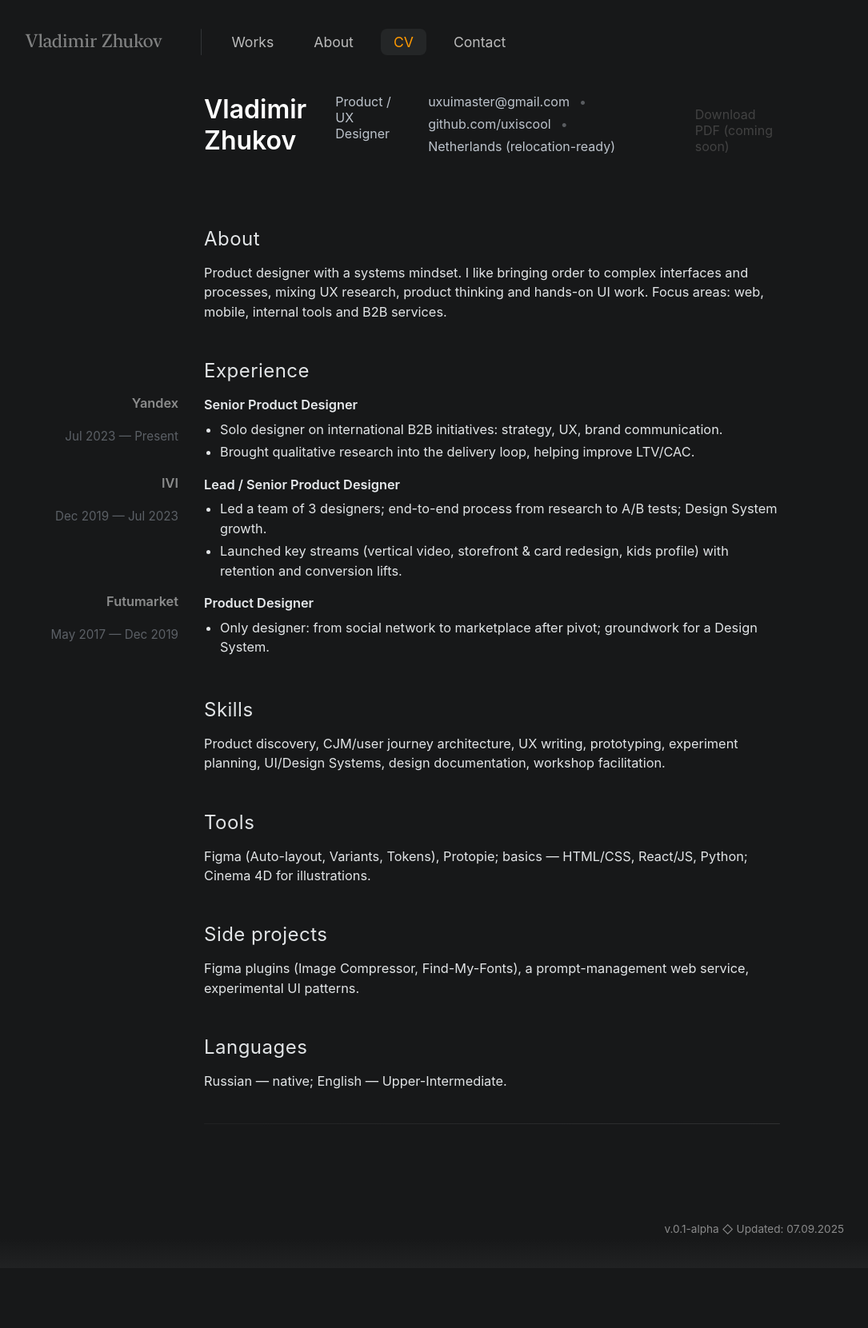
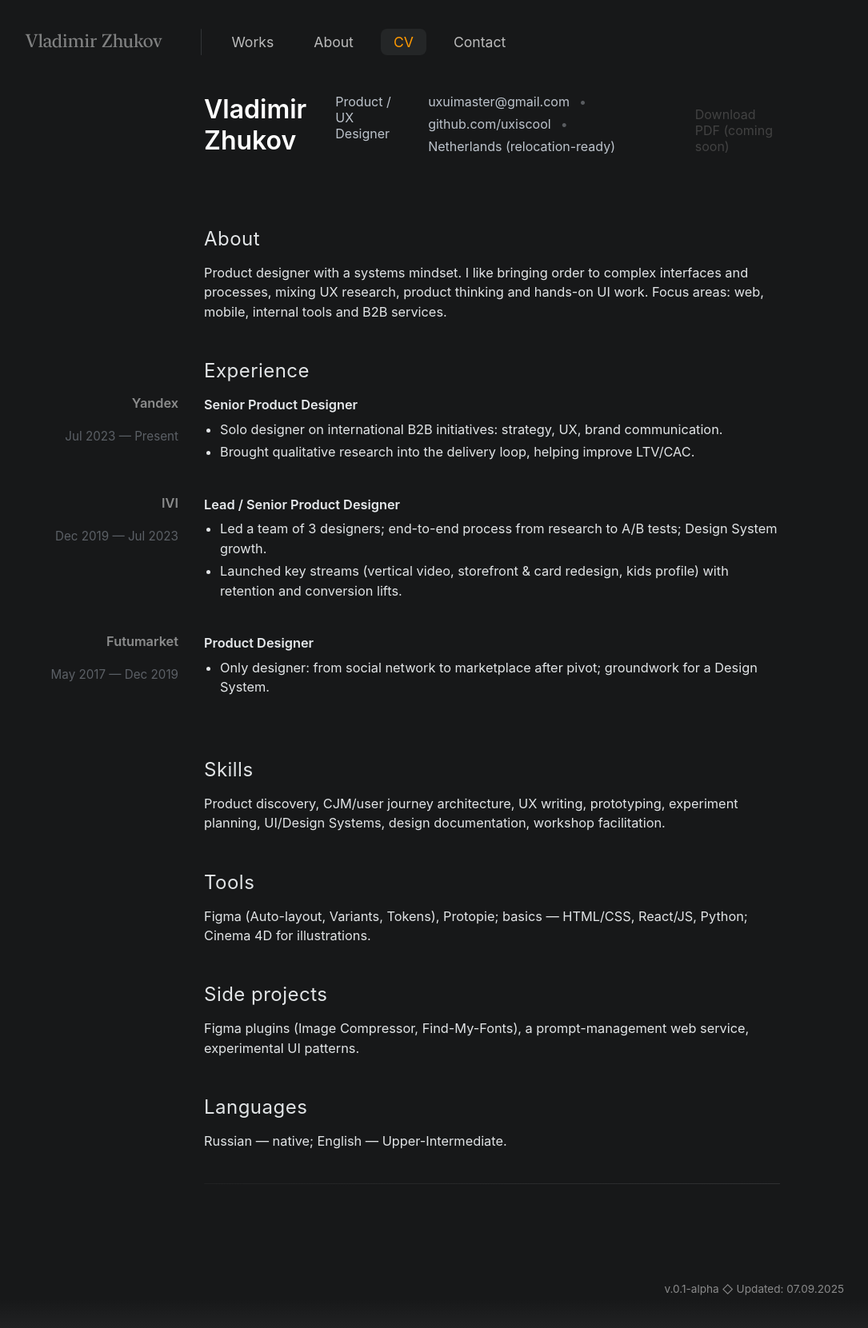
Before and after one commit to uxiscool/experience, a Jekyll site: the page built from cv.md, in a window 1280 px wide. Shown: the whole page at 80% size, without its empty margins (25-1110 px from the left). Built offline with Jekyll 4.4.1, drawn with Linux system fonts in a browser that asks for light colours; before the commit the page ends 1586 px from its top, so only the background shows below that.

Commit message:
Add files via upload

```diff
--- a/css/main.css
+++ b/css/main.css
@@ -1046,7 +1046,12 @@ body.mm-open{ overflow: hidden; }
 .cv-role{ font-weight: 600; color:#e8ebee; }
 
 /* Списки */
-.cv-bullets{ margin: 6px 0 0 0; padding-left: 20px; }
+.cv-bullets{
+  margin: 6px 0 0 0;
+  padding-left: 20px;
+  padding-bottom: 25px;
+}
+
 .cv-bullets li{ margin: 4px 0; }
 
 /* Мобилка: одна колонка, всё по потоку, рейл превращаем в обычную строку над контентом */
```
